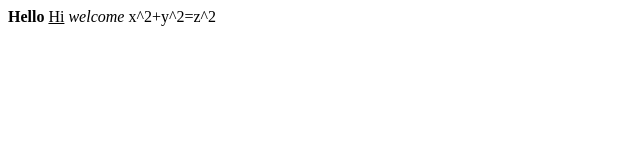
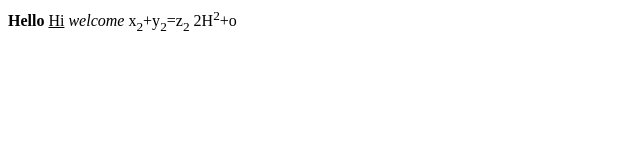
Before and after one commit to iamneo-production/fdcfacbcfeddaeadaeccdffeecabfeedab, a website: page public/index.html in a window 1280 px wide. Shown: the full height of the page, 0-640 px from the left. Drawn offline with Linux system fonts and the light colour scheme.

Commit message:
Backup Commit

```diff
--- a/public/index.html
+++ b/public/index.html
@@ -11,6 +11,7 @@
     <b>Hello</b>
     <u>Hi</u>
     <i>welcome</i>
-    x^2+y^2=z^2
+    x<sub>2</sub>+y<sub>2</sub>=z<sub>2</sub>
+    2H<sup>2</sup>+o
 </body>
 </html>
```
